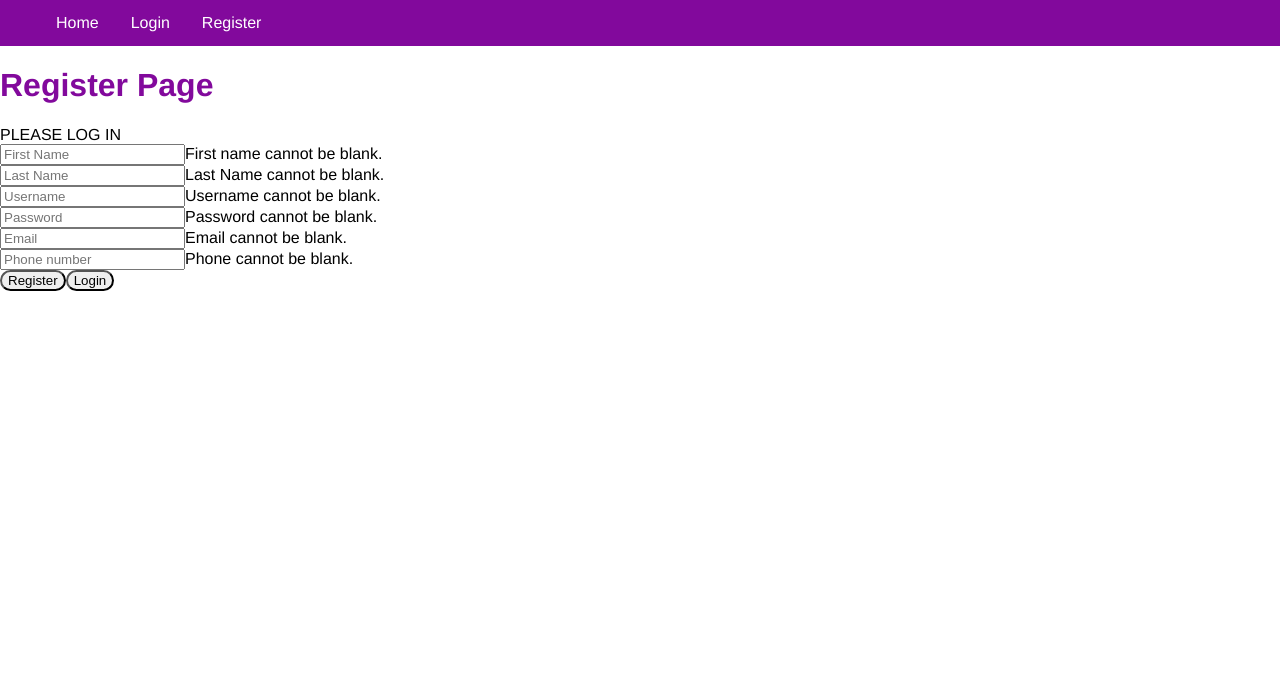
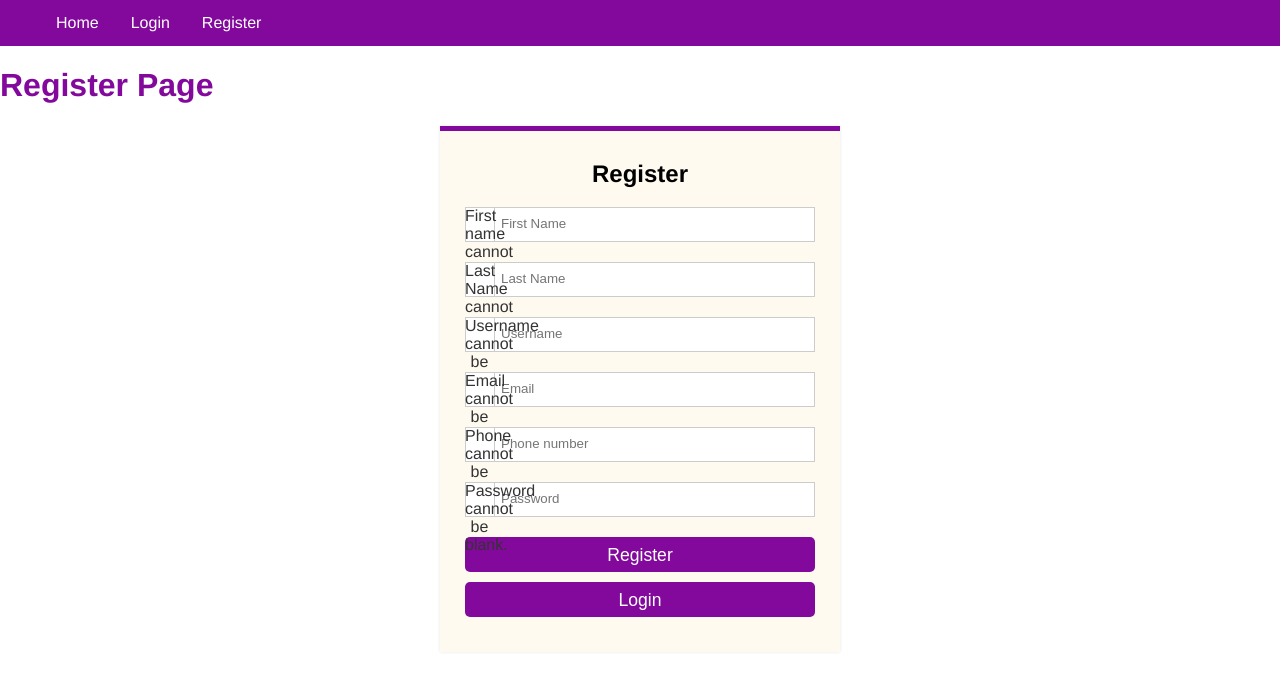
Before and after one commit to maxi-p/marketplace, a React (Create React App) app in the folder frontend/: page /register in a window 1280 px wide. Shown: the top 690 px of the page. Built offline with nearby package versions, Linux system fonts and the light colour scheme.

Commit message:
first try

```diff
--- a/frontend/src/App.css
+++ b/frontend/src/App.css
@@ -104,6 +104,35 @@ section {
 .loginButton:focus {
   background: darken(#82099c, 7%);
 }
+
+.registerButton {
+  background: #82099c;
+  height: 35px;
+  line-height: 35px;
+  width: 100%;
+  border-radius: 5px;
+  border: none;
+  outline: none;
+  cursor: pointer;
+  color: #fff;
+  font-size: 1.1em;
+  margin-bottom: 10px;
+  -webkit-transition: all 0.30s ease-in-out;
+  -moz-transition: all 0.30s ease-in-out;
+  -ms-transition: all 0.30s ease-in-out;
+  transition: all 0.30s ease-in-out;
+
+
+}
+
+.registerButton:hover {
+  background: darken(#82099c, 7%);
+}
+
+.registerButton:focus {
+  background: darken(#82099c, 7%);
+}
+
 
 .search-Bar {
   width: 90%
--- a/frontend/src/components/Register.js
+++ b/frontend/src/components/Register.js
@@ -1,21 +1,23 @@
 import React, { useState } from 'react';
-import Route, {useNavigate} from 'react-router-dom';
+import Route, { useNavigate } from 'react-router-dom';
+import { FontAwesomeIcon } from '@fortawesome/react-fontawesome';
+import { faUser, faLock } from '@fortawesome/free-solid-svg-icons';
 import validateRegister from '../logic/validator';
 import buildPath from '../logic/validator';
 
-const Register = props =>
-{
+const Register = props => {
     const navigate = useNavigate();
 
     const [formData, setFormData] = useState(
-        {firstname: "", lastname: "", username: "", password: "", email: "", phoneNumber: ""}
+        { firstname: "", lastname: "", username: "", password: "", email: "", phoneNumber: "" }
     );
 
-    const handleChange = (event) =>{
+    const handleChange = (event) => {
         setFormData(prevFormData => {
-            const {id, value} = event.target;
+            const { id, value } = event.target;
             setValidationState(validateRegister(
-                {...prevFormData,
+                {
+                    ...prevFormData,
                     [id]: value
                 }
             ));
@@ -29,24 +31,21 @@ const Register = props =>
 
     };
 
-    const [message,setMessage] = useState('');
+    const [message, setMessage] = useState('');
     const [validationState, setValidationState] = useState(validateRegister(formData))
 
-    const doRegister = async event =>
-    {
+    const doRegister = async event => {
         event.preventDefault();
 
-        if(validationState.status === 'valid'){
+        if (validationState.status === 'valid') {
             var json = JSON.stringify(formData);
-            try
-            {
-                const response = await fetch(buildPath('api/register'), {method:'POST',body:json,headers:{'Content-Type': 'application/json'}});
+            try {
+                const response = await fetch(buildPath('api/register'), { method: 'POST', body: json, headers: { 'Content-Type': 'application/json' } });
                 var res = JSON.parse(await response.text());
-                if(res.error)
+                if (res.error)
                     setMessage(res.error);
-                else
-                {
-                    var user = {username: res.username, firstName:res.firstName, lastName:res.lastName, id:res.id}
+                else {
+                    var user = { username: res.username, firstName: res.firstName, lastName: res.lastName, id: res.id }
                     localStorage.setItem('user_data', JSON.stringify(user));
                     props.loggedHandler(user)
                     setMessage('');
@@ -54,7 +53,7 @@ const Register = props =>
                 }
 
             }
-            catch(e){
+            catch (e) {
                 alert(e.toString());
                 console.log(e.toString());
                 return;
@@ -62,11 +61,15 @@ const Register = props =>
         }
     };
 
-    return(
-        <div id="registerDiv">
-            <form onSubmit={doRegister}>
-                <span id="inner-title">PLEASE LOG IN</span><br />
-
+    return (
+        <div className="form_wrapper">
+            <div className="form_container">
+                <div className="title_container">
+                    <h2>Register</h2>
+                </div>
+                <div className="row clearfix">
+                    <div className="col_half">
+                        <div className="input_field"> <span><i aria-hidden="true" className="fa fa-user"></i></span>
                             <input
                                 type="text"
                                 id="firstname"
@@ -75,6 +78,10 @@ const Register = props =>
                                 onChange={handleChange}
                             />
                             <span id="firstNameResult">{validationState.firstNameMessage}</span><br />
+                        </div>
+                    </div>
+                    <div className="col_half">
+                        <div className="input_field"> <span><i aria-hidden="true" className="fa fa-user"></i></span>
                             <input
                                 type="text"
                                 id="lastname"
@@ -83,6 +90,15 @@ const Register = props =>
                                 onChange={handleChange}
                             />
                             <span id="lastNameResult">{validationState.lastNameMessage}</span><br />
+
+                        </div>
+                    </div>
+                </div>
+                <div className="row clearfix">
+                    <div className="">
+                        <form>
+                            <div className="input_field">
+                                <span><i aria-hidden="true" className="fa fa-user"></i></span>
                                 <input
                                     type="text"
                                     id="username"
@@ -91,6 +107,30 @@ const Register = props =>
                                     onChange={handleChange}
                                 />
                                 <span id="userNameResult">{validationState.userNameMessage}</span><br />
+
+                            </div>
+                            <div className="input_field"> <span><i aria-hidden="true" className="fa fa-envelope"></i></span>
+                                <input
+                                    type="text"
+                                    id="email"
+                                    placeholder="Email"
+                                    value={formData.email}
+                                    onChange={handleChange}
+                                />
+                                <span id="emailResult">{validationState.emailMessage}</span><br />
+
+                            </div>
+                            <div className="input_field"> <span><i aria-hidden="true" className="fa fa-phone"></i></span>
+                                <input
+                                    type="text"
+                                    id="phoneNumber"
+                                    placeholder="Phone number"
+                                    value={formData.phoneNumber}
+                                    onChange={handleChange}
+                                />
+                                <span id="phoneResult">{validationState.phoneMessage}</span><br />
+                            </div>
+                            <div className="input_field"> <span><i aria-hidden="true" className="fa fa-lock"></i></span>
                                 <input
                                     type="password"
                                     id="password"
@@ -99,38 +139,25 @@ const Register = props =>
                                     onChange={handleChange}
                                 />
                                 <span id="passwordResult">{validationState.passwordMessage}</span><br />
-                <input
-                    type="text"
-                    id="email"
-                    placeholder="Email"
-                    value={formData.email}
-                    onChange={handleChange}
-                />
-                <span id="emailResult">{validationState.emailMessage}</span><br />
-                <input
-                    type="text"
-                    id="phoneNumber"
-                    placeholder="Phone number"
-                    value={formData.phoneNumber}
-                    onChange={handleChange}
-                />
-                <span id="phoneResult">{validationState.phoneMessage}</span><br />
+                            </div>
                             <input
                                 type="submit"
                                 id="registerButton"
-                    className="buttons"
-                    value = "Register"
+                                className="registerButton"
+                                value="Register"
                                 onClick={doRegister}
                             />
                             <input
                                 type="button"
                                 id="backToLogin"
-                    className="buttons"
+                                className="registerButton"
                                 value="Login"
                                 onClick={() => navigate('/login')}
                             />
                         </form>
-            <span id="registerResult">{message}</span>
+                    </div>
+                </div>
+            </div>
         </div>
     );
 };
```
Lines whose indentation alone changed are shown as unchanged.
